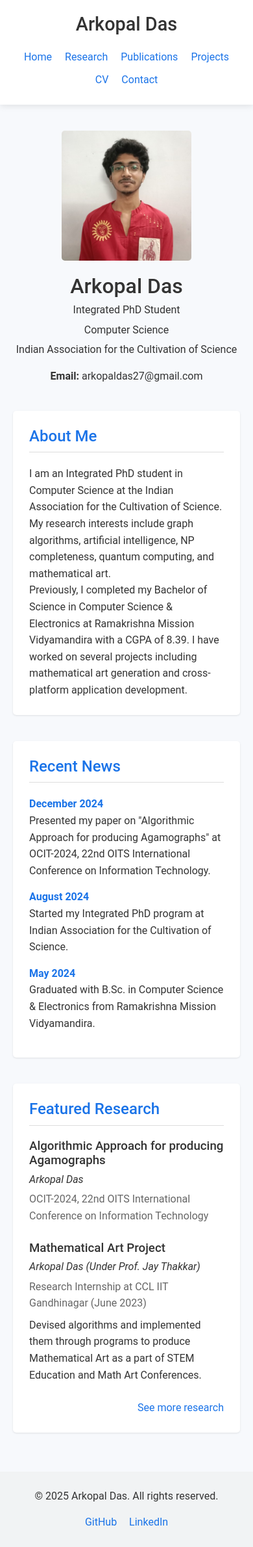
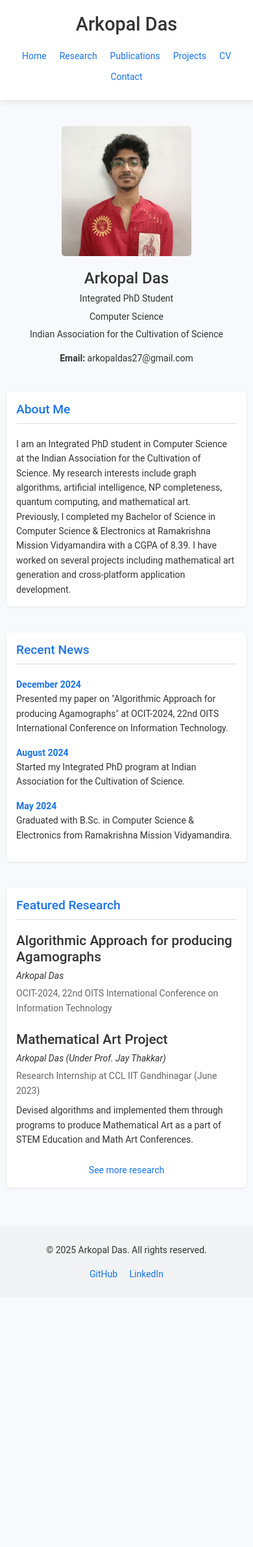
Before and after one commit to arkopaldas/MyPage, a Jekyll site: the page built from index.html, in a window 390 px wide. Shown: the whole page at 65% size. Built offline with Jekyll 4.4.1, drawn with Linux system fonts in a browser that asks for light colours; after the commit the page ends 1997 px from its top, so only the background shows below that.

Commit message:
Update main.css

```diff
--- a/assets/css/main.css
+++ b/assets/css/main.css
@@ -17,6 +17,7 @@
 
 body {
   font-family: 'Roboto', 'Segoe UI', Arial, sans-serif;
+  font-size: 16px;
   line-height: 1.6;
   color: var(--text-color);
   background-color: var(--light-bg);
@@ -59,6 +60,7 @@ header .container {
   display: flex;
   justify-content: space-between;
   align-items: center;
+  flex-wrap: wrap;
 }
 
 header h1 {
@@ -73,6 +75,7 @@ header h1 a {
 
 header nav ul {
   display: flex;
+  flex-wrap: wrap;
 }
 
 header nav ul li {
@@ -84,6 +87,7 @@ header nav ul li {
   display: flex;
   align-items: flex-start;
   margin-bottom: 40px;
+  flex-wrap: wrap;
 }
 
 .profile img {
@@ -92,6 +96,8 @@ header nav ul li {
   object-fit: cover;
   border-radius: 5px;
   margin-right: 30px;
+  max-width: 100%;
+  height: auto;
 }
 
 .profile-content h2 {
@@ -209,16 +215,30 @@ footer .container {
   display: flex;
   justify-content: space-between;
   align-items: center;
+  flex-wrap: wrap;
 }
 
 .social-links a {
   margin-left: 15px;
 }
 
-/* Responsive */
+/* Responsive Design */
 @media (max-width: 768px) {
+  body {
+    font-size: 15px;
+  }
+
+  h1, h2, h3 {
+    font-size: 1.3rem;
+  }
+
+  .container {
+    padding: 0 10px;
+  }
+
   header .container {
     flex-direction: column;
+    align-items: center;
   }
 
   header nav {
@@ -226,7 +246,6 @@ footer .container {
   }
 
   header nav ul {
-    flex-wrap: wrap;
     justify-content: center;
   }
 
@@ -245,6 +264,18 @@ footer .container {
     margin-bottom: 20px;
   }
 
+  section {
+    padding: 15px;
+  }
+
+  .project-title {
+    font-size: 1.1rem;
+  }
+
+  .see-more {
+    text-align: center;
+  }
+
   footer .container {
     flex-direction: column;
     text-align: center;
@@ -258,3 +289,21 @@ footer .container {
     margin-left: 0;
   }
 }
+
+@media (max-width: 480px) {
+  body {
+    font-size: 14px;
+  }
+
+  h1, h2 {
+    font-size: 1.2rem;
+  }
+
+  .profile-content h2 {
+    font-size: 1.5rem;
+  }
+
+  .project-title {
+    font-size: 1rem;
+  }
+}
```
